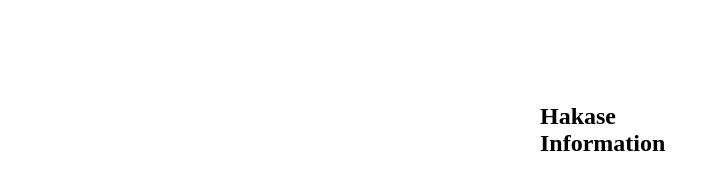
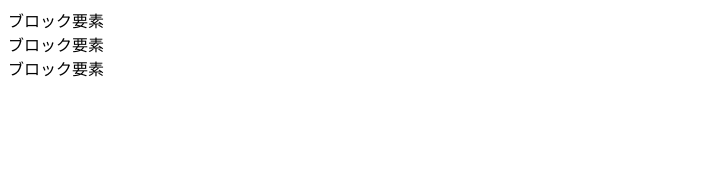
Before and after one commit to Hamachii/HakaseInfo.github.io, a plain HTML site: page index.html in a window 1280 px wide. Shown: the whole page, without its empty margins (0-716 px from the left). Drawn offline with Linux system fonts and the light colour scheme.

Commit message:
Update index.html

```diff
--- a/index.html
+++ b/index.html
@@ -1,4 +1,5 @@
-<link rel="stylesheet" href="css/index.css">
 <div class="parent">
-  <div class="item"><h2>Hakase Information</h2></div>
+	<div class="item">ブロック要素</div>
+	<div class="item big">ブロック要素</div>
+	<div class="item">ブロック要素</div>
 </div>
```
